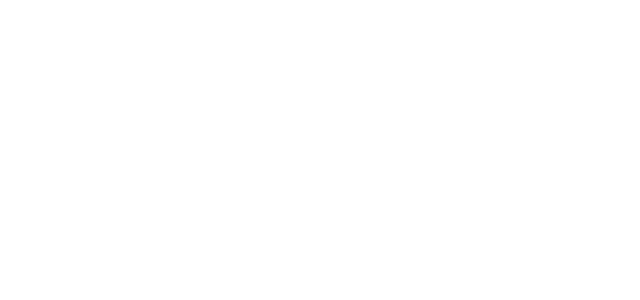
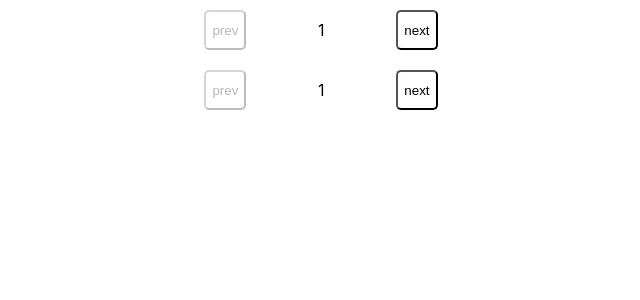
Before and after one commit to simonhoyos/hooks-workshop, a React (Create React App) app: page / in a window 1280 px wide. Shown: the top 300 px of the page, without its empty margins (319-959 px from the left). Built offline with nearby package versions, Linux system fonts and the light colour scheme.

Commit message:
Step 2 previous solution

```diff
--- a/src/components/Navigation.js
+++ b/src/components/Navigation.js
@@ -1,14 +1,23 @@
-// importa useState
-import React from 'react';
+import React, { useState } from 'react';
 
 export function Navigation() {
-  // iniciliza un estado page y un handler setPage con un valor por defecto de 1
+  const [page, setPage] = useState(1);
 
-
-  // Crea un botón prev y un botón next, y dos handlers para disminuir la página y aumentar la página en 1 respectivamente. Muestra el número de página en un span.
-  // Extra: dasibilita el botón prev cuando la página es menor o igual a 1 y el botón next cuando la página es mayor o igual a 10.
   return (
     <div className="navigation">
+      <button
+        onClick={() => setPage(prevPage => prevPage - 1)}
+        disabled={page <= 1}
+      >
+        prev
+      </button>
+      <span>{page}</span>
+      <button
+        onClick={() => setPage(prevPage => prevPage + 1)}
+        disabled={page >= 10}
+      >
+        next
+      </button>
     </div>
   );
 }
```
Also changed, not shown: src/solution/Navigation.js (deleted, +0 -23 lines).
